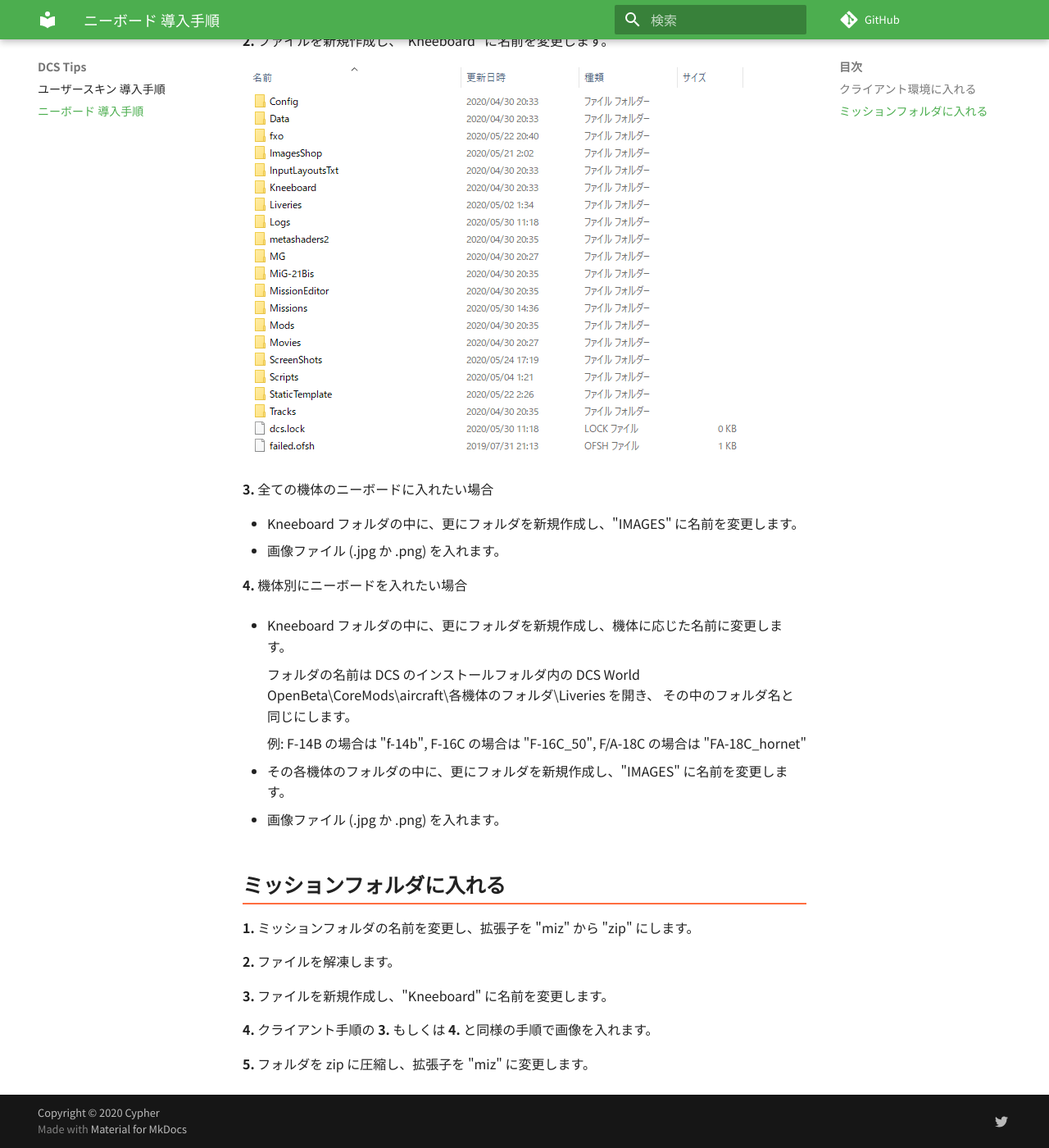
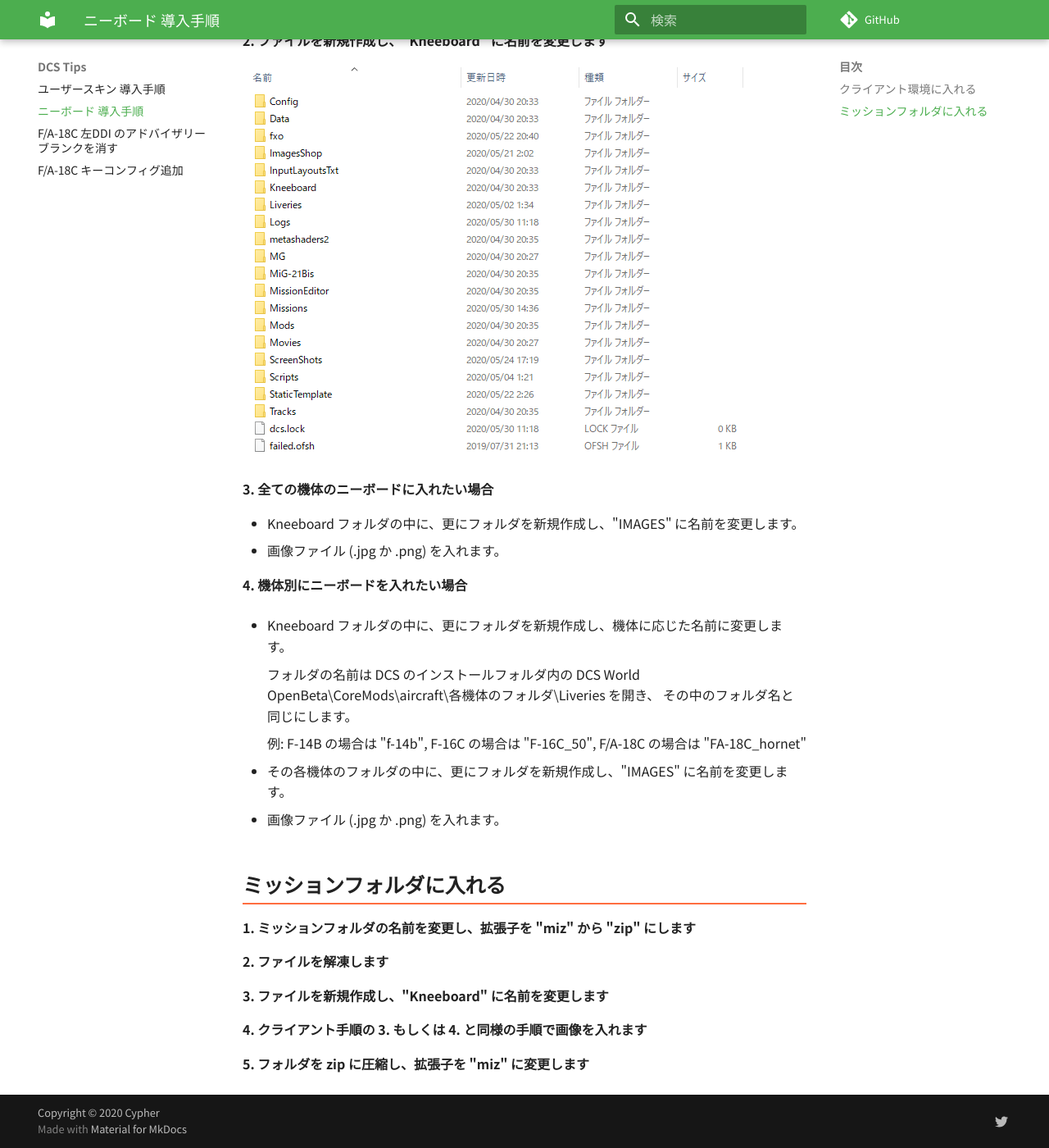
Before and after one commit to Cypher1778/DCS_Wiki, an MkDocs documentation site: the page built from docs/dcs-tips/kneeboard.md, in a window 1280 px wide and 1400 px high, scrolled down 937 px. Shown: the whole window at 82% size. Built offline with MkDocs 1.6.1 and Material for MkDocs 9.7.7, drawn with Linux system fonts in a browser that asks for light colours; comment, search, counter and statistics services are not loaded.

Commit message:
add input

```diff
--- a/docs/dcs-tips/kneeboard.md
+++ b/docs/dcs-tips/kneeboard.md
@@ -16,18 +16,18 @@
 
 ## クライアント環境に入れる
 
-**1.** ユーザー\ユーザー名\保存したゲーム\DCS.openbeta を開きます。
+**1. ユーザー\ユーザー名\保存したゲーム\DCS.openbeta を開きます**
 
-**2.** ファイルを新規作成し、"Kneeboard" に名前を変更します。
+**2. ファイルを新規作成し、"Kneeboard" に名前を変更します**
 
-![kneeboard1-directry1](images/kneeboard1-directry1.png)
+![kneeboard2-directry](images/kneeboard2-directry.png)
 
-**3.** 全ての機体のニーボードに入れたい場合
+**3. 全ての機体のニーボードに入れたい場合**
 
  - Kneeboard フォルダの中に、更にフォルダを新規作成し、"IMAGES" に名前を変更します。
  - 画像ファイル (.jpg か .png) を入れます。
 
-**4.** 機体別にニーボードを入れたい場合
+**4. 機体別にニーボードを入れたい場合**
 
  - Kneeboard フォルダの中に、更にフォルダを新規作成し、機体に応じた名前に変更します。
 
@@ -43,12 +43,12 @@
 
 ## ミッションフォルダに入れる
 
-**1.** ミッションフォルダの名前を変更し、拡張子を "miz" から "zip" にします。
+**1. ミッションフォルダの名前を変更し、拡張子を "miz" から "zip" にします**
 
-**2.** ファイルを解凍します。
+**2. ファイルを解凍します**
 
-**3.** ファイルを新規作成し、"Kneeboard" に名前を変更します。
+**3. ファイルを新規作成し、"Kneeboard" に名前を変更します**
 
-**4.** クライアント手順の **3.** もしくは **4.** と同様の手順で画像を入れます。
+**4. クライアント手順の 3. もしくは 4. と同様の手順で画像を入れます**
 
-**5.** フォルダを zip に圧縮し、拡張子を "miz" に変更します。
+**5. フォルダを zip に圧縮し、拡張子を "miz" に変更します**
--- a/mkdocs.yml
+++ b/mkdocs.yml
@@ -105,3 +105,5 @@
   - DCS Tips:
       - ユーザースキン 導入手順: dcs-tips/userskin.md
       - ニーボード 導入手順: dcs-tips/kneeboard.md
+      - F/A-18C 左DDI のアドバイザリーブランクを消す: dcs-tips/f-18c-adv.md
+      - F/A-18C キーコンフィグ追加: dcs-tips/f-18c-input.md
```
Also changed, not shown: docs/dcs-tips/f-18c-adv.md (added, +26 -0 lines), docs/dcs-tips/f-18c-input.md (added, +51 -0 lines), docs/dcs-tips/userskin.md (+3 -3 lines), docs/dcs-tips/images/f-18c-adv1-preview.jpg (added), docs/dcs-tips/images/f-18c-input1-input.png (added), docs/dcs-tips/images/kneeboard2-directry.png (renamed from docs/dcs-tips/images/kneeboard1-directry1.png).
